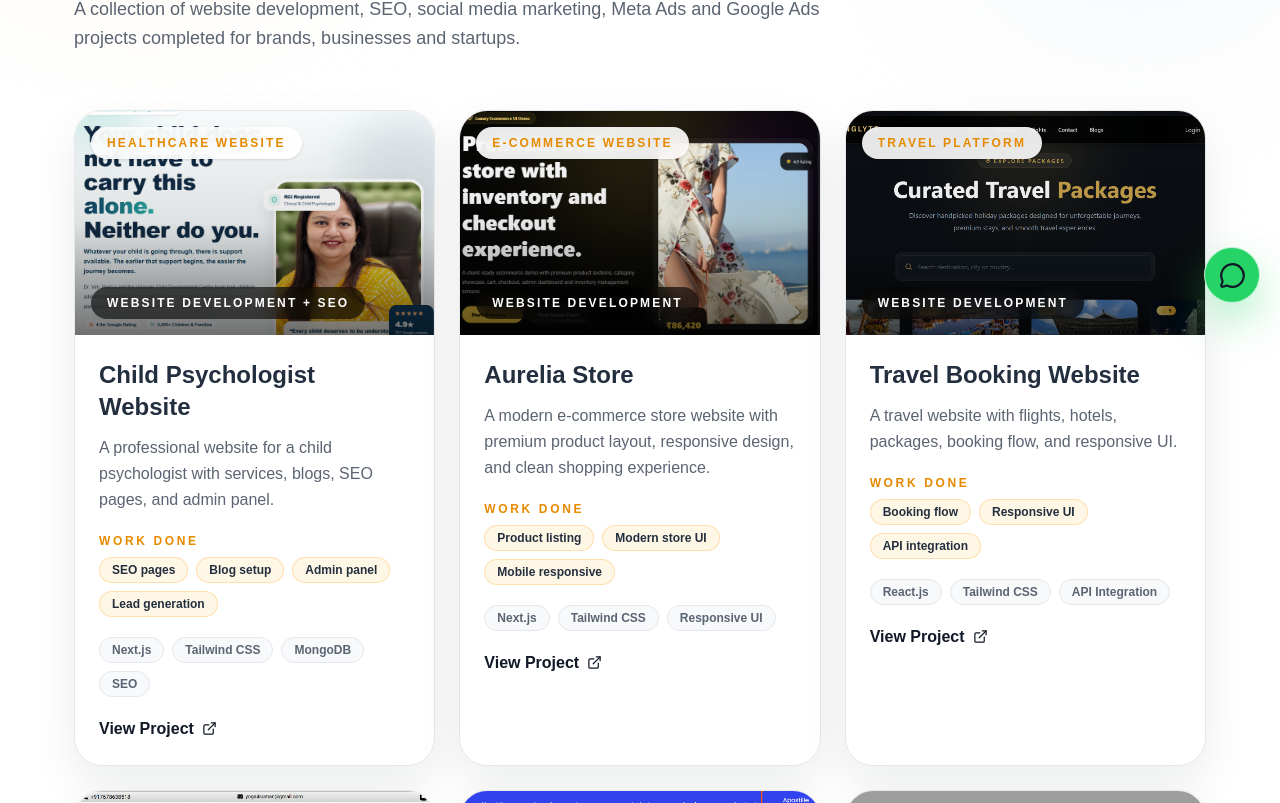
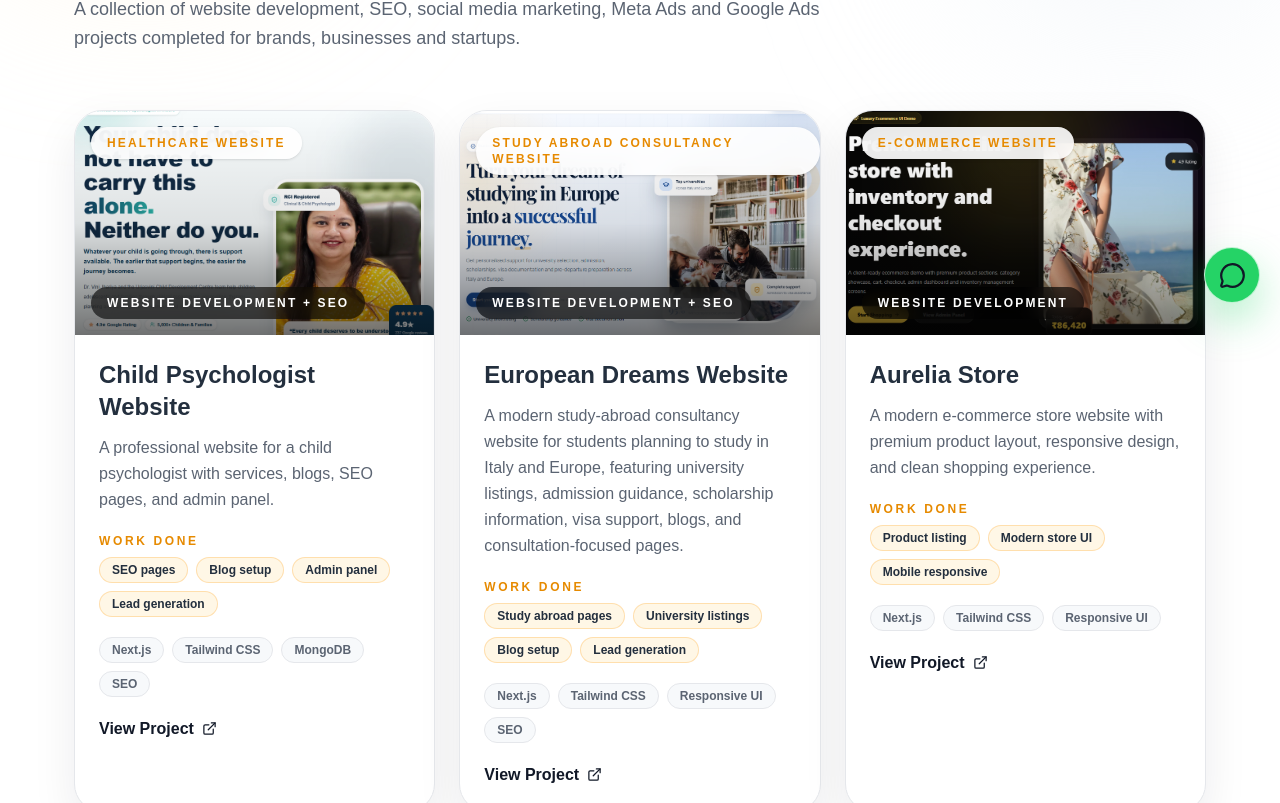
Before and after one commit to mayankjaat-45/maytech_solutions, a Next.js app: page /portfolio in a window 1280 px wide. Shown: the part 477-1280 px from the top of the page. Built offline with nearby package versions, Linux system fonts and the light colour scheme; grey boxes are pictures that could not be loaded.

Commit message:
portfolio project added

```diff
--- a/src/app/services/[slug]/ServiceQueryForm.jsx
+++ b/src/app/services/[slug]/ServiceQueryForm.jsx
@@ -217,7 +217,7 @@ export default function ServiceQueryForm({
       />
 
       {/* Sticky removed so full form and button remain visible */}
-      <div className="self-start rounded-4xl border border-[var(--border-soft) bg-white p-5 shadow-[var(--shadow-medium) sm:p-6">
+      <div className="self-start rounded-4xl border border-(--border-soft) bg-white p-5 shadow-(--shadow-medium) sm:p-6">
         <div className="mb-6">
           <p className="mb-2 text-sm font-bold uppercase tracking-[0.25em] text-[var(--primary-dark)">
             Start Project
--- a/src/data/portfolio.js
+++ b/src/data/portfolio.js
@@ -10,6 +10,23 @@ export const portfolioItems = [
     image: "/portfolio/psychologist.png",
     liveUrl: "https://vini-clinic-web.vercel.app",
   },
+  {
+    title: "European Dreams Website",
+    category: "Study Abroad Consultancy Website",
+    serviceType: "Website Development + SEO",
+    tech: ["Next.js", "Tailwind CSS", "Responsive UI", "SEO"],
+    results: [
+      "Study abroad pages",
+      "University listings",
+      "Blog setup",
+      "Lead generation",
+    ],
+    description:
+      "A modern study-abroad consultancy website for students planning to study in Italy and Europe, featuring university listings, admission guidance, scholarship information, visa support, blogs, and consultation-focused pages.",
+    image: "/portfolio/european-dreams.png",
+    liveUrl: "https://european-dreams-demo.vercel.app/",
+  },
+  ,
   {
     title: "Aurelia Store",
     category: "E-commerce Website",
```
Also changed, not shown: public/portfolio/european-dreams.png (added).
